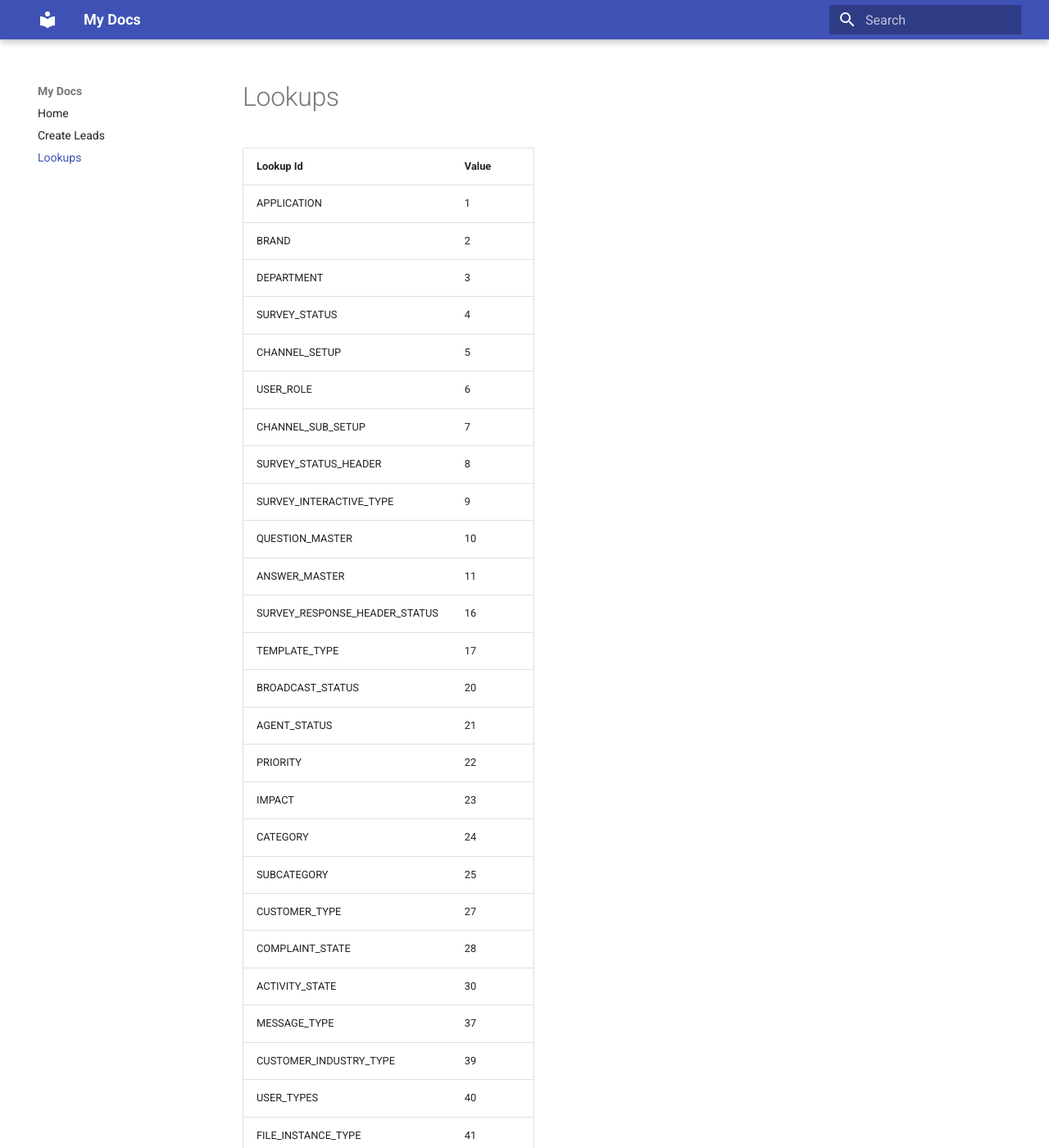
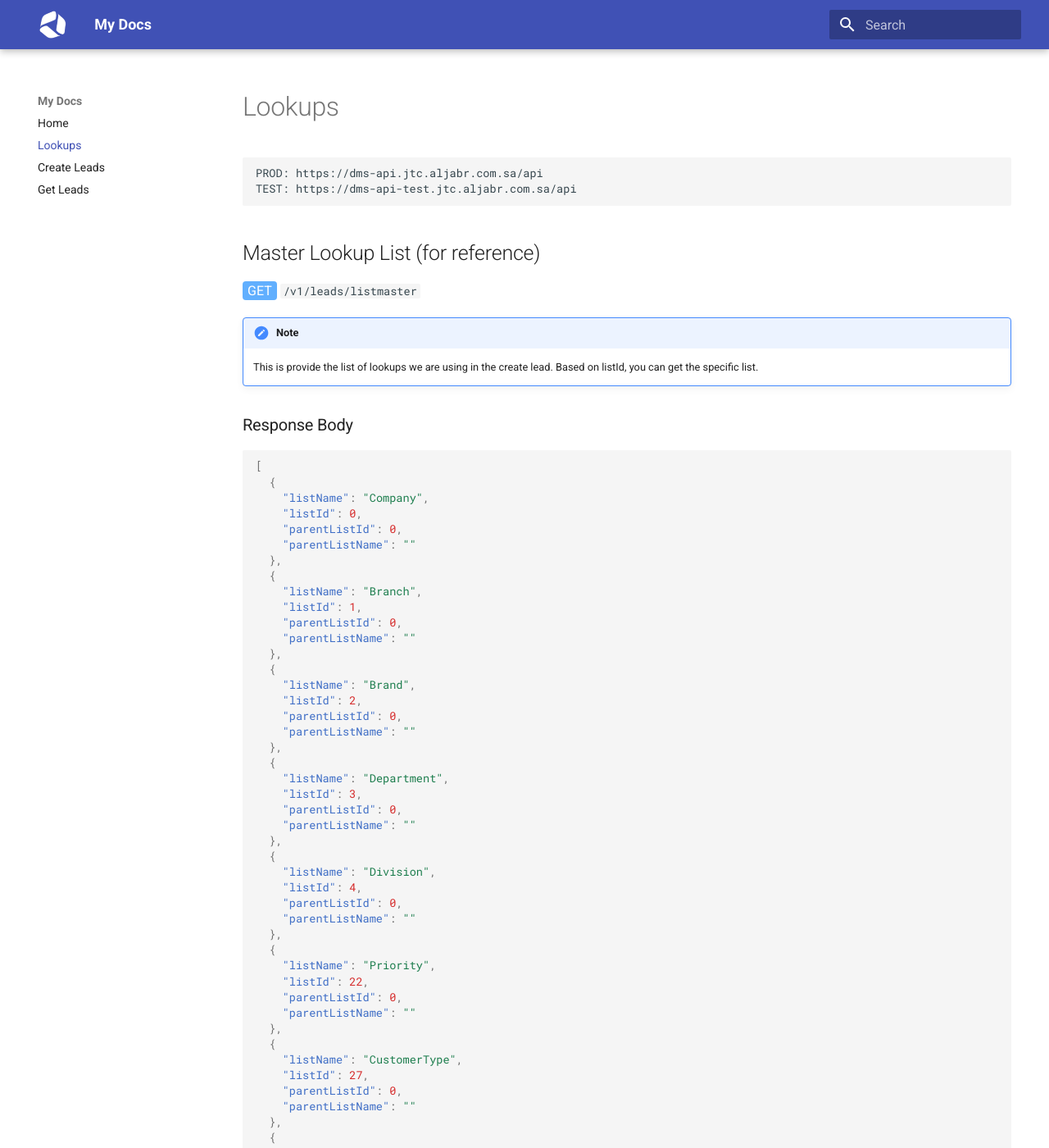
Before and after one commit to aljabr-trading/dms-external-docs, an MkDocs documentation site: the page built from docs/lookups.md, in a window 1280 px wide and 1400 px high. Shown: the whole window at 82% size. Built offline with MkDocs 1.6.1 and Material for MkDocs 9.7.7, drawn with Linux system fonts in a browser that asks for light colours; some of the changed text lies outside the part shown.

Commit message:
added get-leads.md, added logo & favicon

````diff
--- a/docs/assets/css/style.css
+++ b/docs/assets/css/style.css
@@ -38,3 +38,13 @@
     font-family: monospace;
     white-space: pre;
 }
+
+/* Make the logo in the header bigger */
+.md-header__button.md-logo img {
+  height: 40px !important;   /* default ~24px */
+  width: auto !important;    /* keeps aspect ratio */
+}
+
+.md-header__button.md-logo {
+  padding: 0.3rem !important;
+}
--- a/docs/lookups.md
+++ b/docs/lookups.md
@@ -1,97 +1,217 @@
-| Lookup Id | Value |
-|-|-|
-| <span id="application">APPLICATION</span> | 1 |
-| <span id="brand">BRAND</span> | 2 |
-| <span id="department">DEPARTMENT</span> | 3 |
-| <span id="survey_status">SURVEY_STATUS</span> | 4 |
-| <span id="channel_setup">CHANNEL_SETUP</span> | 5 |
-| <span id="user_role">USER_ROLE</span> | 6 |
-| <span id="channel_sub_setup">CHANNEL_SUB_SETUP</span> | 7 |
-| <span id="survey_status_header">SURVEY_STATUS_HEADER</span> | 8 |
-| <span id="survey_interactive_type">SURVEY_INTERACTIVE_TYPE</span> | 9 |
-| <span id="question_master">QUESTION_MASTER</span> | 10 |
-| <span id="answer_master">ANSWER_MASTER</span> | 11 |
-| <span id="survey_response_header_status">SURVEY_RESPONSE_HEADER_STATUS</span> | 16 |
-| <span id="template_type">TEMPLATE_TYPE</span> | 17 |
-| <span id="broadcast_status">BROADCAST_STATUS</span> | 20 |
-| <span id="agent_status">AGENT_STATUS</span> | 21 |
-| <span id="priority">PRIORITY</span> | 22 |
-| <span id="impact">IMPACT</span> | 23 |
-| <span id="category">CATEGORY</span> | 24 |
-| <span id="subcategory">SUBCATEGORY</span> | 25 |
-| <span id="customer_type">CUSTOMER_TYPE</span> | 27 |
-| <span id="complaint_state">COMPLAINT_STATE</span> | 28 |
-| <span id="activity_state">ACTIVITY_STATE</span> | 30 |
-| <span id="message_type">MESSAGE_TYPE</span> | 37 |
-| <span id="customer_industry_type">CUSTOMER_INDUSTRY_TYPE</span> | 39 |
-| <span id="user_types">USER_TYPES</span> | 40 |
-| <span id="file_instance_type">FILE_INSTANCE_TYPE</span> | 41 |
-| <span id="notification_status">NOTIFICATION_STATUS</span> | 43 |
-| <span id="notification_type">NOTIFICATION_TYPE</span> | 44 |
-| <span id="file_sub_instance_type">FILE_SUB_INSTANCE_TYPE</span> | 42 |
-| <span id="identification_type">IDENTIFICATION_TYPE</span> | 49 |
-| <span id="title">TITLE</span> | 50 |
-| <span id="nationality">NATIONALITY</span> | 51 |
-| <span id="gender">GENDER</span> | 52 |
-| <span id="occupation">OCCUPATION</span> | 53 |
-| <span id="language">LANGUAGE</span> | 54 |
-| <span id="contact_type">CONTACT_TYPE</span> | 55 |
-| <span id="country">COUNTRY</span> | 56 |
-| <span id="region">REGION</span> | 57 |
-| <span id="city">CITY</span> | 58 |
-| <span id="purchase_plan">PURCHASE_PLAN</span> | 59 |
-| <span id="payment_mode">PAYMENT_MODE</span> | 60 |
-| <span id="currency">CURRENCY</span> | 61 |
-| <span id="phone_code">PHONE_CODE</span> | 62 |
-| <span id="model">MODEL</span> | 63 |
-| <span id="model_year">MODEL_YEAR</span> | 64 |
-| <span id="vehicle_type">VEHICLE_TYPE</span> | 65 |
-| <span id="business_area">BUSINESS_AREA</span> | 66 |
-| <span id="access_type">ACCESS_TYPE</span> | 69 |
-| <span id="lead_source">LEAD_SOURCE</span> | 70 |
-| <span id="lead_sub_source">LEAD_SUB_SOURCE</span> | 71 |
-| <span id="lead_stage">LEAD_STAGE</span> | 72 |
-| <span id="lead_status">LEAD_STATUS</span> | 73 |
-| <span id="lead_interest">LEAD_INTEREST</span> | 74 |
-| <span id="lead_priority">LEAD_PRIORITY</span> | 75 |
-| <span id="lead_label">LEAD_LABEL</span> | 76 |
-| <span id="lead_follow_up">LEAD_FOLLOW_UP</span> | 77 |
-| <span id="lead_monthly_income">LEAD_MONTHLY_INCOME</span> | 78 |
-| <span id="lead_vehicle_type">LEAD_VEHICLE_TYPE</span> | 79 |
-| <span id="lead_flag">LEAD_FLAG</span> | 80 |
-| <span id="lead_batch_status">LEAD_BATCH_STATUS</span> | 81 |
-| <span id="lead_action">LEAD_ACTION</span> | 83 |
-| <span id="lead_sub_action">LEAD_SUB_ACTION</span> | 84 |
-| <span id="lead_import_source">LEAD_IMPORT_SOURCE</span> | 85 |
-| <span id="lead_follow_up_reason_type">LEAD_FOLLOW_UP_REASON_TYPE</span> | 86 |
-| <span id="lead_follow_up_mode_type">LEAD_FOLLOW_UP_MODE_TYPE</span> | 87 |
-| <span id="lead_attention">LEAD_ATTENTION</span> | 88 |
-| <span id="lead_reason">LEAD_REASON</span> | 89 |
-| <span id="lead_sub_reason">LEAD_SUB_REASON</span> | 90 |
-| <span id="customer_region">CUSTOMER_REGION</span> | 100 |
-| <span id="customer_city">CUSTOMER_CITY</span> | 101 |
-| <span id="ou_type">OU_TYPE</span> | 102 |
-| <span id="branch_type">BRANCH_TYPE</span> | 103 |
-| <span id="yes_or_no">YES_OR_NO</span> | 104 |
+---
+hide:
+  - toc
+---
+
+```
+PROD: https://dms-api.jtc.aljabr.com.sa/api
+TEST: https://dms-api-test.jtc.aljabr.com.sa/api
+```
+
+## Master Lookup List (for reference)
+<span class="http-get">GET</span> `/v1/leads/listmaster`
+
+!!!Note
+    This is provide the list of lookups we are using in the create lead. Based on listId, you can get the specific list.
 
 
-<script>
-document.addEventListener("DOMContentLoaded", function() {
-    const hash = window.location.hash.substr(1);
-    if(hash) {
-        const el = document.getElementById(hash);
-        if(el) {
-            // Add blinking class
-            el.classList.add("blink-anchor");
-            // Scroll into view
-            el.scrollIntoView({ behavior: "smooth", block: "center" });
+### Response Body
 
-            // After 2s, remove blink and add permanent highlight
-            setTimeout(() => {
-                el.classList.remove("blink-anchor");
-                el.classList.add("highlight-anchor");
-            }, 2000);
-        }
-    }
-});
-</script>
+```json
+[
+  {
+    "listName": "Company",
+    "listId": 0,
+    "parentListId": 0,
+    "parentListName": ""
+  },
+  {
+    "listName": "Branch",
+    "listId": 1,
+    "parentListId": 0,
+    "parentListName": ""
+  },
+  {
+    "listName": "Brand",
+    "listId": 2,
+    "parentListId": 0,
+    "parentListName": ""
+  },
+  {
+    "listName": "Department",
+    "listId": 3,
+    "parentListId": 0,
+    "parentListName": ""
+  },
+  {
+    "listName": "Division",
+    "listId": 4,
+    "parentListId": 0,
+    "parentListName": ""
+  },
+  {
+    "listName": "Priority",
+    "listId": 22,
+    "parentListId": 0,
+    "parentListName": ""
+  },
+  {
+    "listName": "CustomerType",
+    "listId": 27,
+    "parentListId": 0,
+    "parentListName": ""
+  },
+  {
+    "listName": "Company Industry Type",
+    "listId": 39,
+    "parentListId": 0,
+    "parentListName": ""
+  },
+  {
+    "listName": "Title",
+    "listId": 50,
+    "parentListId": 0,
+    "parentListName": ""
+  },
+  {
+    "listName": "Nationality",
+    "listId": 51,
+    "parentListId": 0,
+    "parentListName": ""
+  },
+  {
+    "listName": "Gender",
+    "listId": 52,
+    "parentListId": 0,
+    "parentListName": ""
+  },
+  {
+    "listName": "Occupation",
+    "listId": 53,
+    "parentListId": 0,
+    "parentListName": ""
+  },
+  {
+    "listName": "Language",
+    "listId": 54,
+    "parentListId": 0,
+    "parentListName": ""
+  },
+  {
+    "listName": "Contact Type",
+    "listId": 55,
+    "parentListId": 0,
+    "parentListName": ""
+  },
+  {
+    "listName": "Country",
+    "listId": 56,
+    "parentListId": 0,
+    "parentListName": ""
+  },
+  {
+    "listName": "Purchase Plan",
+    "listId": 59,
+    "parentListId": 0,
+    "parentListName": ""
+  },
+  {
+    "listName": "Payment Mode",
+    "listId": 60,
+    "parentListId": 0,
+    "parentListName": ""
+  },
+  {
+    "listName": "Currency",
+    "listId": 61,
+    "parentListId": 0,
+    "parentListName": ""
+  },
+  {
+    "listName": "Phone Code",
+    "listId": 62,
+    "parentListId": 56,
+    "parentListName": "Country"
+  },
+  {
+    "listName": "ModelFamily",
+    "listId": 63,
+    "parentListId": 0,
+    "parentListName": ""
+  },
+  {
+    "listName": "Model Year",
+    "listId": 64,
+    "parentListId": 0,
+    "parentListName": ""
+  },
+  {
+    "listName": "Lead Source",
+    "listId": 70,
+    "parentListId": 0,
+    "parentListName": ""
+  },
+  {
+    "listName": "Lead Sub Source",
+    "listId": 71,
+    "parentListId": 70,
+    "parentListName": "Lead Source"
+  },
+  {
+    "listName": "Lead Intrerest",
+    "listId": 74,
+    "parentListId": 0,
+    "parentListName": ""
+  },
+  {
+    "listName": "Lead Monthly Income",
+    "listId": 78,
+    "parentListId": 0,
+    "parentListName": ""
+  },
+  {
+    "listName": "Lead Vehicle Type",
+    "listId": 79,
+    "parentListId": 0,
+    "parentListName": ""
+  },
+  {
+    "listName": "Customer Region",
+    "listId": 100,
+    "parentListId": 56,
+    "parentListName": "Country"
+  },
+  {
+    "listName": "Customer City",
+    "listId": 101,
+    "parentListId": 100,
+    "parentListName": "Customer Region"
+  }
+]
+
+```
+
+## Master lookup based on lookup types
+<span class="http-get">GET</span> `/v1/leads/list`
+
+### Query Parameters
+
+```
+listId: integer
+parentListId: integer(optional)
+parentId: integer (optional)
+```
+listId will get the drop down list based on lookuptype
+!!!Note
+    Refer the listId from master lookup list
+    parentListId and parentId: applicables for Region and City
+
+        for Region:
+        listId: Region LookupId from master list
+        parentListId: Country master Id
+        parentId: Country Id which is selected
+
+        for City:
+        listId: City LookupId from master list
+        parentListId: Region master Id
+        parentId: Region Id which is selected
--- a/mkdocs.yml
+++ b/mkdocs.yml
@@ -1,6 +1,9 @@
 site_name: My Docs
 theme:
   name: material
+  logo: assets/logo/JTCLogoWhite.png
+  favicon: assets/logo/JTCLogoBlack.png
+
 
 markdown_extensions:
   - admonition
@@ -24,5 +27,6 @@ extra_css:
 
 nav:
   - Home: index.md
+  - Lookups: lookups.md
   - Create Leads: create-lead.md
-  - Lookups: lookups.md
+  - Get Leads: get-leads.md
````
Also changed, not shown: docs/create-lead.md (+77 -94 lines), docs/get-leads.md (added, +109 -0 lines), docs/index.md (+7 -0 lines), docs/assets/logo/JTCLogoWhite.png (added), docs/assets/logo/JTClogoBlack.png (added).
